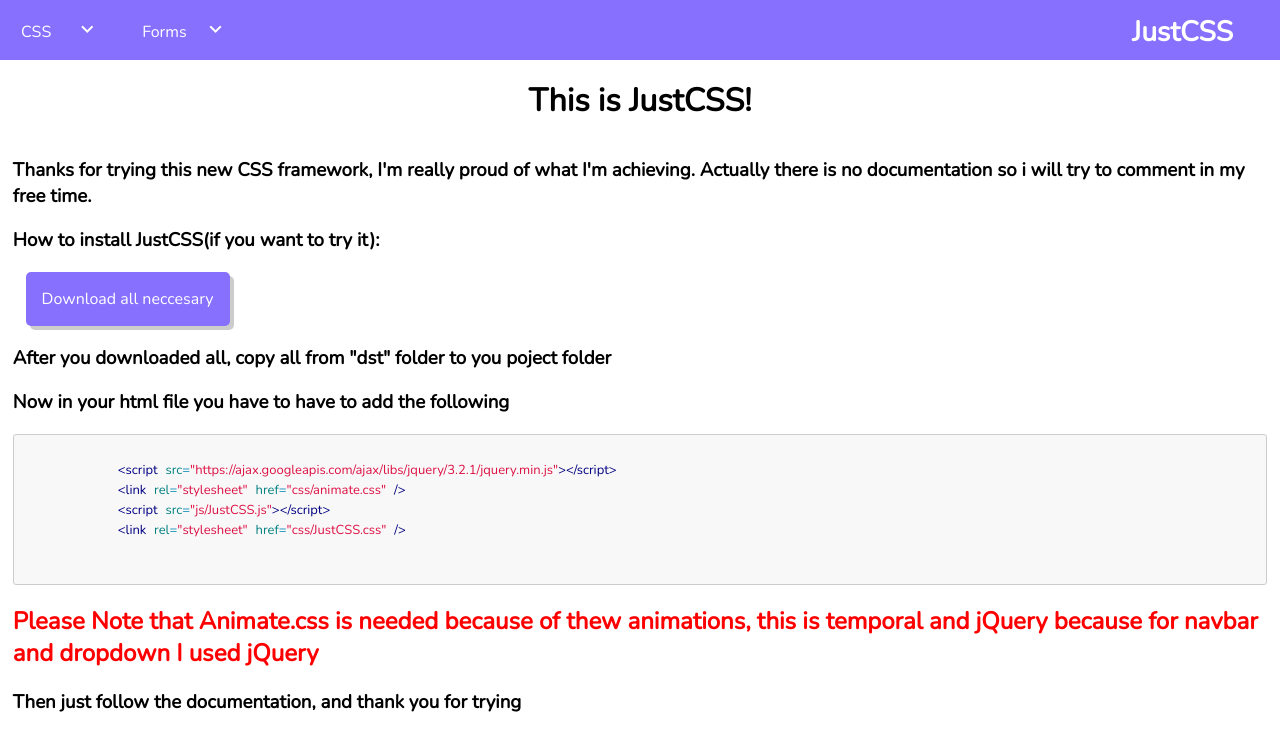
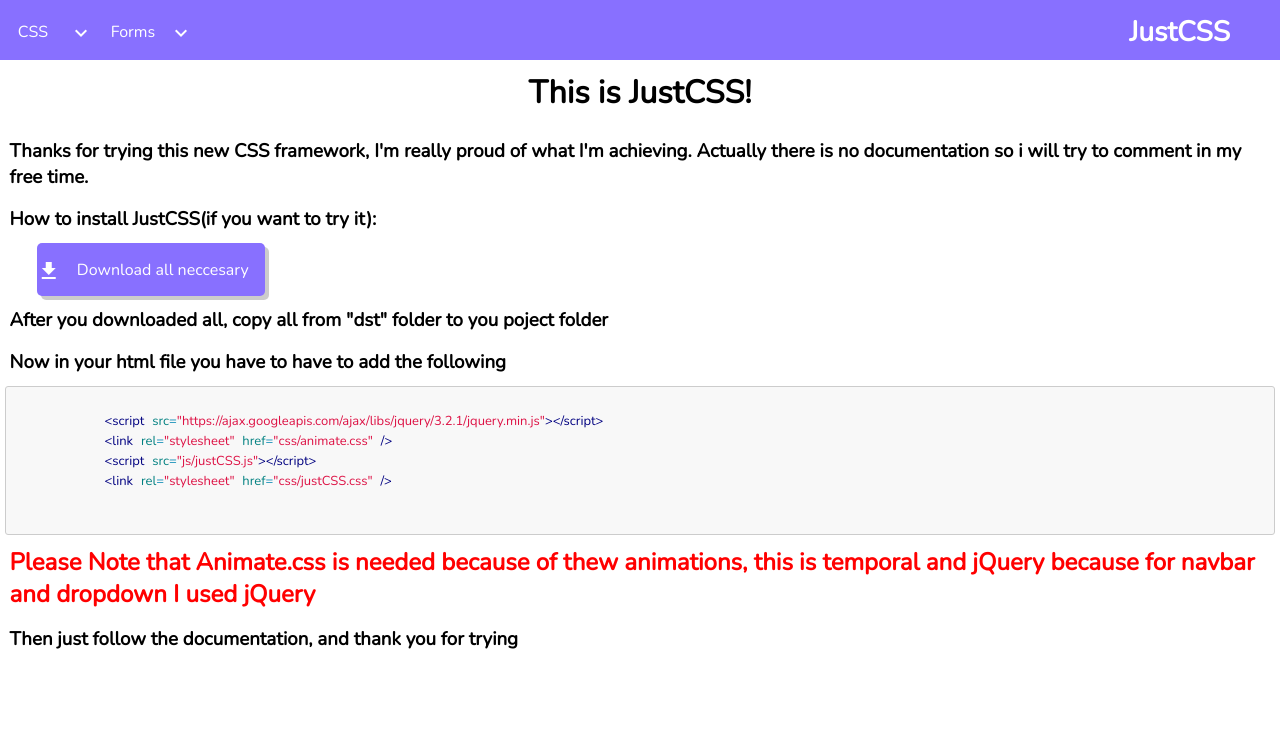
Before and after one commit to 0c0de/JustCSS, a plain HTML site: page index.html in a window 1280 px wide. Drawn offline with nearby package versions, Linux system fonts and the light colour scheme.

Commit message:
Fixed some issues in new features
Fixed some issues with Navbar, SideNav and Dropdown

```diff
--- a/css/justCSS.css
+++ b/css/justCSS.css
@@ -12,6 +12,14 @@
   padding-right: 4px;
   border-radius: 5px;
   font-weight: 500;
+}
+
+pre{
+	overflow-x: scroll;
+}
+
+body{
+	  margin: 0 !important;
 }
 
 a{
@@ -30,49 +38,55 @@
 }
 /*Dopdown-------------------*/
 div.dropdown{
-  display: block;
+  display: inline-block;
   position: relative;
   color: white;
   height: auto;
-  width: 10%;
+  width: 100px;
+  overflow: hidden;
   top: 20px;
   list-style: none;
-  overflow:auto;
+  overflow:hidden;
+  margin: 0;
+  padding: 0;
   line-height: 25px;
   text-align: center;
   z-index: 9999999;
 }
 
-ul.dropdown-content{
+div.dropdown < i{
+	position: relative;
+}
+
+div.dropdown ul.dropdown-content{
   display:none;
   background-color: #8870FF;
-  position:inherit;
+  position:relative;
   width: 100%;
-  height: 100%;
-  top: -2px;
-  z-index: 9999999;
+  overflow-y: auto;
+  height: auto !important;
+  z-index: 99999999;
 }
 
-ul.dropdown-content > li a{
+div.dropdown ul.dropdown-content > li a{
   overflow: hidden;
   position: relative;
+  padding: 10px 0px;
   right: 60px;
-  padding: 10px 0px;
   z-index: 999999;
 }
 
-ul.dropdown-content > li:hover a{
+div.dropdown ul.dropdown-content > li:hover a{
   color: rgba(255, 255, 255, 0.5);
 }
 
 /*Navbar---------------------*/
 nav{
-  width: 101.5%;
   height: 60px;
   background-color: #8870FF;
-  position: relative;
-  top: -8px;
-  left: -8px;
+  width: 100%;
+  line-height: 60px;
+
 }
 
 nav ul{
@@ -80,6 +94,8 @@
   color: white !important;
   overflow: hidden;
   list-style: none;
+  width: 8.33%
+  height:auto;
 }
 
 nav ul li{
@@ -104,12 +120,13 @@
   font-size: 18px;
   font-weight: bold;
   margin-left: -130px !important;
-  margin-top: -10px;
+  line-height: 2rem;
 }
 
 li.child{
   background-color: #6c58ce;
   transition: .5 all;
+  line-height: 2rem;
 }
 
 li.child:hover{
@@ -129,18 +146,18 @@
 
 
 /* Grid Config*/
-  [class*="col-"]{
+[class*="col-"]{
     float: left;
     height: auto;
     padding: 0.3rem;
     margin: 0.2rem 0rem;
-  }
+}
 
 .row::after{
   content: "";
   display: table;
   clear: both;
-  height: auto !important;
+  height: auto;
 }
 /*For mobile*/
 .col-m-1{
@@ -364,8 +381,9 @@
 
 /*Forms related*/
 [class*="button-"]{
-  margin-left: 0.8rem;
+  margin-left: 2rem;
   user-select: none;
+  width: auto !important;
   -webkit-user-select: none;
   -moz-user-select:none;
   -ms-user-select:none;
@@ -375,6 +393,9 @@
   justify-content: center;
   align-items: center;
   align-content: center;
+  vertical-align: middle;
+  display: inline-block !important;
+  height: 53px;
 }
 
 [class*="button-"]:hover{
@@ -384,7 +405,7 @@
 
 [class*="button-"] i{
   position: relative !important;
-  top: 7px !important;
+  top: 0px !important;
   left: -16px !important;
   padding-bottom: -90px !important;
 }
@@ -420,7 +441,6 @@
 
 .button-danger{
   width: auto;
-  height: 30px;
   background-color: #C82647;
   color: white;
   border-radius: 5px;
@@ -432,7 +452,6 @@
 .button-purple{
   background-color: #8870FF;
   width: auto;
-  height: 30px;
   color: white;
   border-radius: 5px;
   text-align: center;
@@ -442,7 +461,6 @@
 
 .button-primary{
   width: auto;
-  height: 30px;
   background-color: #2C82C9;
   color: white;
   border-radius: 5px;
@@ -453,7 +471,6 @@
 
 .button-green{
   width: auto;
-  height: 30px;
   background-color: #2CC990;
   color: white;
   border-radius: 5px;
@@ -464,7 +481,6 @@
 
 .button-warning{
   width: auto;
-  height: 30px;
   background-color: #FD5B03;
   color: white;
   border-radius: 5px;
@@ -485,6 +501,7 @@
   border: none;
   border-bottom: 2px solid rgba(0, 0, 0, 0.5);
   color: #60646D;
+  background-color: rgba(0,0,0,0);
   user-select: none;
 }
 
@@ -543,7 +560,7 @@
   position: absolute;
   top: 1px;
   left: 1px;
-  transition: .4s all;
+  transition: .7s all;
   color: #2CC990;
 }
 
@@ -553,6 +570,7 @@
   content:'check';
   border: 2px solid #2CC990;
   position: absolute;
+  transform: rotate(360deg);
   top: 1px;
   left: 1px;
 }
@@ -585,14 +603,14 @@
 input[type="radio"]:checked + label:after,
 input[type="radio"]:not(:checked) + label:after{
   content: '';
-  width: 0.7em;
-  height: 0.7em;
+  width: 0.75em;
+  height: 0.75em;
   border-radius: 50%;
   border: 2px solid white;
   background-color: #2CC990;
   position: absolute;
-  top:3px;
-  left:3.3px;
+  top:3.95px;
+  left:3.8px;
   transition: .3s all;
 }
 
--- a/dst/css/justCSS.css
+++ b/dst/css/justCSS.css
@@ -12,6 +12,14 @@
   padding-right: 4px;
   border-radius: 5px;
   font-weight: 500;
+}
+
+pre{
+	overflow-x: scroll;
+}
+
+body{
+	  margin: 0 !important;
 }
 
 a{
@@ -30,49 +38,55 @@
 }
 /*Dopdown-------------------*/
 div.dropdown{
-  display: block;
+  display: inline-block;
   position: relative;
   color: white;
   height: auto;
-  width: 10%;
+  width: 100px;
+  overflow: hidden;
   top: 20px;
   list-style: none;
-  overflow:auto;
+  overflow:hidden;
+  margin: 0;
+  padding: 0;
   line-height: 25px;
   text-align: center;
   z-index: 9999999;
 }
 
-ul.dropdown-content{
+div.dropdown < i{
+	position: relative;
+}
+
+div.dropdown ul.dropdown-content{
   display:none;
   background-color: #8870FF;
-  position:inherit;
+  position:relative;
   width: 100%;
-  height: 100%;
-  top: -2px;
-  z-index: 9999999;
+  overflow-y: auto;
+  height: auto !important;
+  z-index: 99999999;
 }
 
-ul.dropdown-content > li a{
+div.dropdown ul.dropdown-content > li a{
   overflow: hidden;
   position: relative;
+  padding: 10px 0px;
   right: 60px;
-  padding: 10px 0px;
   z-index: 999999;
 }
 
-ul.dropdown-content > li:hover a{
+div.dropdown ul.dropdown-content > li:hover a{
   color: rgba(255, 255, 255, 0.5);
 }
 
 /*Navbar---------------------*/
 nav{
-  width: 101.5%;
   height: 60px;
   background-color: #8870FF;
-  position: relative;
-  top: -8px;
-  left: -8px;
+  width: 100%;
+  line-height: 60px;
+
 }
 
 nav ul{
@@ -80,6 +94,8 @@
   color: white !important;
   overflow: hidden;
   list-style: none;
+  width: 8.33%
+  height:auto;
 }
 
 nav ul li{
@@ -104,12 +120,13 @@
   font-size: 18px;
   font-weight: bold;
   margin-left: -130px !important;
-  margin-top: -10px;
+  line-height: 2rem;
 }
 
 li.child{
   background-color: #6c58ce;
   transition: .5 all;
+  line-height: 2rem;
 }
 
 li.child:hover{
@@ -129,18 +146,18 @@
 
 
 /* Grid Config*/
-  [class*="col-"]{
+[class*="col-"]{
     float: left;
     height: auto;
     padding: 0.3rem;
     margin: 0.2rem 0rem;
-  }
+}
 
 .row::after{
   content: "";
   display: table;
   clear: both;
-  height: auto !important;
+  height: auto;
 }
 /*For mobile*/
 .col-m-1{
@@ -364,8 +381,9 @@
 
 /*Forms related*/
 [class*="button-"]{
-  margin-left: 0.8rem;
+  margin-left: 2rem;
   user-select: none;
+  width: auto !important;
   -webkit-user-select: none;
   -moz-user-select:none;
   -ms-user-select:none;
@@ -375,6 +393,9 @@
   justify-content: center;
   align-items: center;
   align-content: center;
+  vertical-align: middle;
+  display: inline-block !important;
+  height: 53px;
 }
 
 [class*="button-"]:hover{
@@ -384,7 +405,7 @@
 
 [class*="button-"] i{
   position: relative !important;
-  top: 7px !important;
+  top: 0px !important;
   left: -16px !important;
   padding-bottom: -90px !important;
 }
@@ -420,7 +441,6 @@
 
 .button-danger{
   width: auto;
-  height: 30px;
   background-color: #C82647;
   color: white;
   border-radius: 5px;
@@ -432,7 +452,6 @@
 .button-purple{
   background-color: #8870FF;
   width: auto;
-  height: 30px;
   color: white;
   border-radius: 5px;
   text-align: center;
@@ -442,7 +461,6 @@
 
 .button-primary{
   width: auto;
-  height: 30px;
   background-color: #2C82C9;
   color: white;
   border-radius: 5px;
@@ -453,7 +471,6 @@
 
 .button-green{
   width: auto;
-  height: 30px;
   background-color: #2CC990;
   color: white;
   border-radius: 5px;
@@ -464,7 +481,6 @@
 
 .button-warning{
   width: auto;
-  height: 30px;
   background-color: #FD5B03;
   color: white;
   border-radius: 5px;
@@ -485,6 +501,7 @@
   border: none;
   border-bottom: 2px solid rgba(0, 0, 0, 0.5);
   color: #60646D;
+  background-color: rgba(0,0,0,0);
   user-select: none;
 }
 
@@ -543,7 +560,7 @@
   position: absolute;
   top: 1px;
   left: 1px;
-  transition: .4s all;
+  transition: .7s all;
   color: #2CC990;
 }
 
@@ -553,6 +570,7 @@
   content:'check';
   border: 2px solid #2CC990;
   position: absolute;
+  transform: rotate(360deg);
   top: 1px;
   left: 1px;
 }
@@ -585,14 +603,14 @@
 input[type="radio"]:checked + label:after,
 input[type="radio"]:not(:checked) + label:after{
   content: '';
-  width: 0.7em;
-  height: 0.7em;
+  width: 0.75em;
+  height: 0.75em;
   border-radius: 50%;
   border: 2px solid white;
   background-color: #2CC990;
   position: absolute;
-  top:3px;
-  left:3.3px;
+  top:3.95px;
+  left:3.8px;
   transition: .3s all;
 }
 
--- a/dst/js/justCSS.js
+++ b/dst/js/justCSS.js
@@ -24,7 +24,8 @@
     }
     icon.removeClass('animated rotateIn');
   });
-  $('div.dropdown label').append('<i style="margin-right:2rem; line-height:12px;" class="material-icons right">keyboard_arrow_down</i>');
+
+  $('div.dropdown label').append('<i style="padding-right:10%; position:relative;  line-height:1.3rem;" class="material-icons right">keyboard_arrow_down</i>');
   var num = 0;
   $('div.dropdown').each(function(){
     num++;
--- a/index.html
+++ b/index.html
@@ -14,6 +14,7 @@
   <body>
     <!-- Start nav and navbar -->
     <nav>
+      <div class="nav-wrapper">
         <div class="dropdown show-in-desktop left">
           <label>CSS</label>
           <ul class="dropdown-content">
@@ -49,27 +50,28 @@
           <li class="parent">Contact</li>
           <li class="child">No more please</li>
         </ul>
+      </div>
     </nav>
     <!-- Ended the navbar -->
     <div class="row">
-      <h1 class="col-m-12 col-t-12 col-d-12 center animated bounceIn">This is JustCSS!</h1>
-      <div class="col-m-12 col-t-12 col-d-12 left animated pulse">
-        <h3>Thanks for trying this new CSS framework, I'm really proud of what I'm achieving.
+      <h1 class="col-m-12 col-t-12 col-l-12 center animated bounceIn">This is JustCSS!</h1>
+      <div class="col-m-12 col-t-12 col-l-12 left animated pulse">
+        <h3 class="col-m-12 col-t-12 col-l-12">Thanks for trying this new CSS framework, I'm really proud of what I'm achieving.
         Actually there is no documentation so i will try to comment in my free time.</h3>
-        <h3>How to install JustCSS(if you want to try it):</h3>
-        <a class="button-purple" href="https://github.com/0c0de/JustCSS/archive/master.zip" target="_blank">Download all neccesary</a>
-        <h3>After you downloaded all, copy all from "dst" folder to you poject folder</h3>
-        <h3>Now in your html file you have to have to add the following</h3>
-        <pre>
-          <code data-language="html">
+        <h3 class="col-m-12 col-t-12 col-l-12">How to install JustCSS(if you want to try it):</h3>
+        <a class="col-m-12 col-t-2 col-l-1 button-purple" href="https://github.com/0c0de/JustCSS/archive/master.zip" target="_blank"><i class="left material-icons">file_download</i>Download all neccesary</a>
+        <h3 class="col-m-12 col-t-12 col-l-12">After you downloaded all, copy all from "dst" folder to you poject folder</h3>
+        <h3 class="col-m-12 col-t-12 col-l-12">Now in your html file you have to have to add the following</h3>
+        <pre class="col-m-12 col-t-12 col-l-12" style="overflow-x:scroll !important;">
+          <code style="width:auto !important;" data-language="html">
             &lt;script src=&quot;https://ajax.googleapis.com/ajax/libs/jquery/3.2.1/jquery.min.js&quot;&gt;&lt;/script&gt;
             &lt;link rel=&quot;stylesheet&quot; href=&quot;css/animate.css&quot; /&gt;
-            &lt;script src=&quot;js/JustCSS.js&quot;&gt;&lt;/script&gt;
-            &lt;link rel=&quot;stylesheet&quot; href=&quot;css/JustCSS.css&quot; /&gt;
+            &lt;script src=&quot;js/justCSS.js&quot;&gt;&lt;/script&gt;
+            &lt;link rel=&quot;stylesheet&quot; href=&quot;css/justCSS.css&quot; /&gt;
           </code>
         </pre>
-        <h2 style="color:red;">Please Note that Animate.css is needed because of thew animations, this is temporal and jQuery because for navbar and dropdown I used jQuery</h2>
-        <h3>Then just follow the documentation, and thank you for trying</h3>
+        <h2 class="col-m-12 col-t-12 col-l-12" style="color:red;">Please Note that Animate.css is needed because of thew animations, this is temporal and jQuery because for navbar and dropdown I used jQuery</h2>
+        <h3 class="col-m-12 col-t-12 col-l-12">Then just follow the documentation, and thank you for trying</h3>
       </div>
     </div>
   </body>
--- a/js/justCSS.js
+++ b/js/justCSS.js
@@ -24,7 +24,8 @@
     }
     icon.removeClass('animated rotateIn');
   });
-  $('div.dropdown label').append('<i style="margin-right:2rem; line-height:12px;" class="material-icons right">keyboard_arrow_down</i>');
+
+  $('div.dropdown label').append('<i style="padding-right:10%; position:relative;  line-height:1.3rem;" class="material-icons right">keyboard_arrow_down</i>');
   var num = 0;
   $('div.dropdown').each(function(){
     num++;
```
Also changed, not shown: buttons.html (+2 -0 lines), grid.html (+23 -16 lines), inputs.html (+2 -0 lines), utilities.html (+13 -13 lines), css/justCSS.min.css, dst/css/justCSS.min.css. Lines whose indentation alone changed are shown as unchanged.
